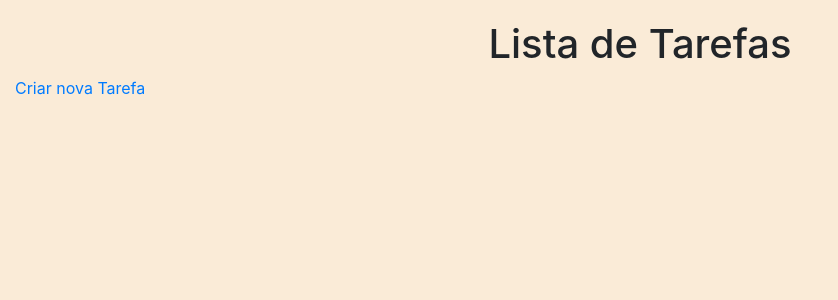
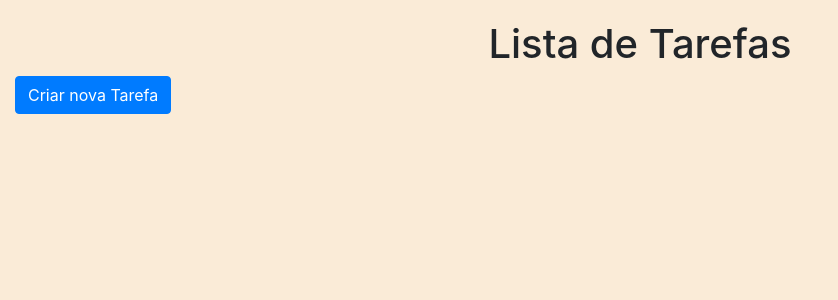
Before and after one commit to RafaelMoura11/django-todo-list, a Django app: template todo/templates/tasks/tasks.html in a window 1280 px wide. Shown: the part 57-357 px from the top of the page, without its empty margins (0-838 px from the left). Run offline with Django 4.2, Linux system fonts and the light colour scheme; the template is opened without the code that fills it, so the values that code supplies are empty; some libraries are stand-ins or nearby versions.

Commit message:
Estilizando botão criar nova tarefa

```diff
--- a/todo/templates/tasks/tasks.html
+++ b/todo/templates/tasks/tasks.html
@@ -5,7 +5,7 @@
 {% block content %}
 <div>
     <h1 class="list-title">Lista de Tarefas</h1>
-    <a href="create">Criar nova Tarefa</a>
+    <a href="create" class="btn btn-primary">Criar nova Tarefa</a>
     <ul class="task-list">
         {% for task in tasks %}
             <li class="task">
```
